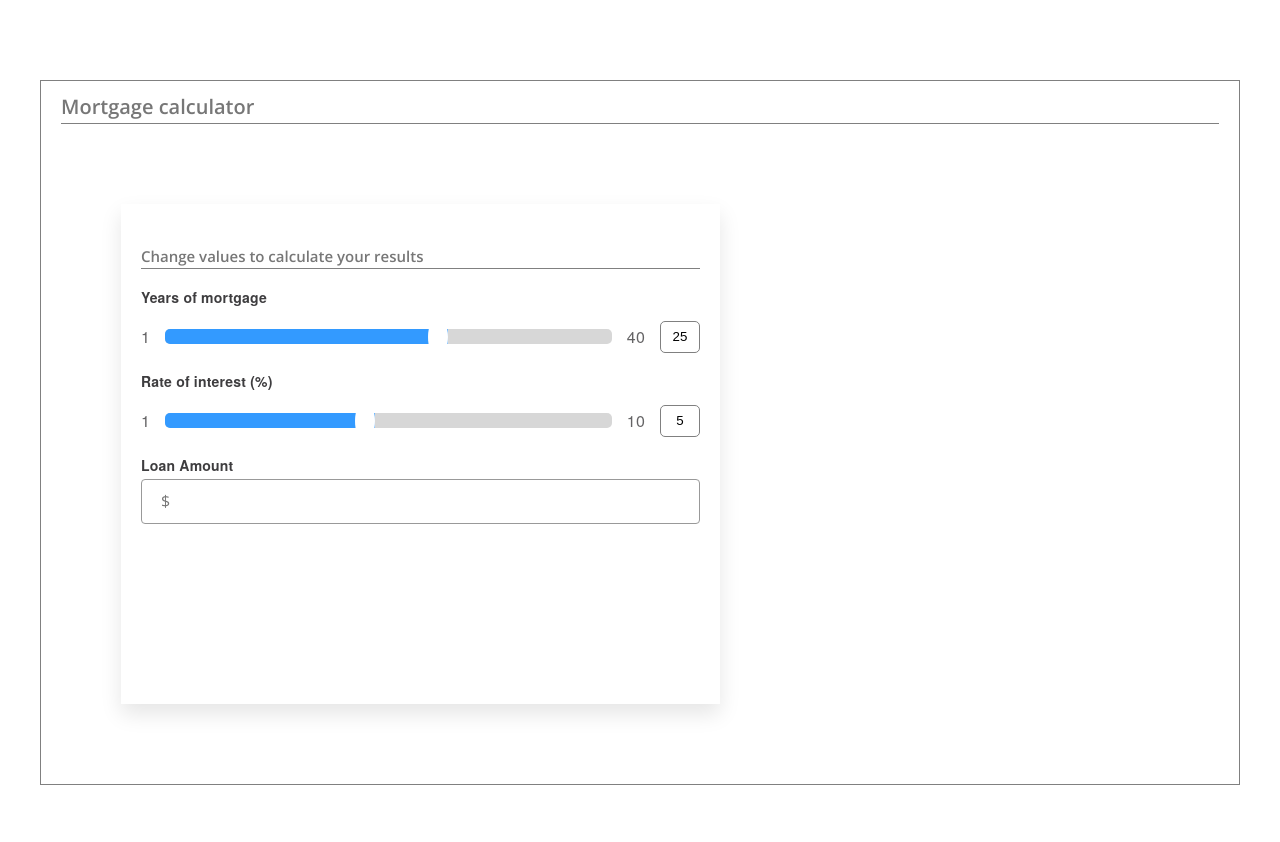
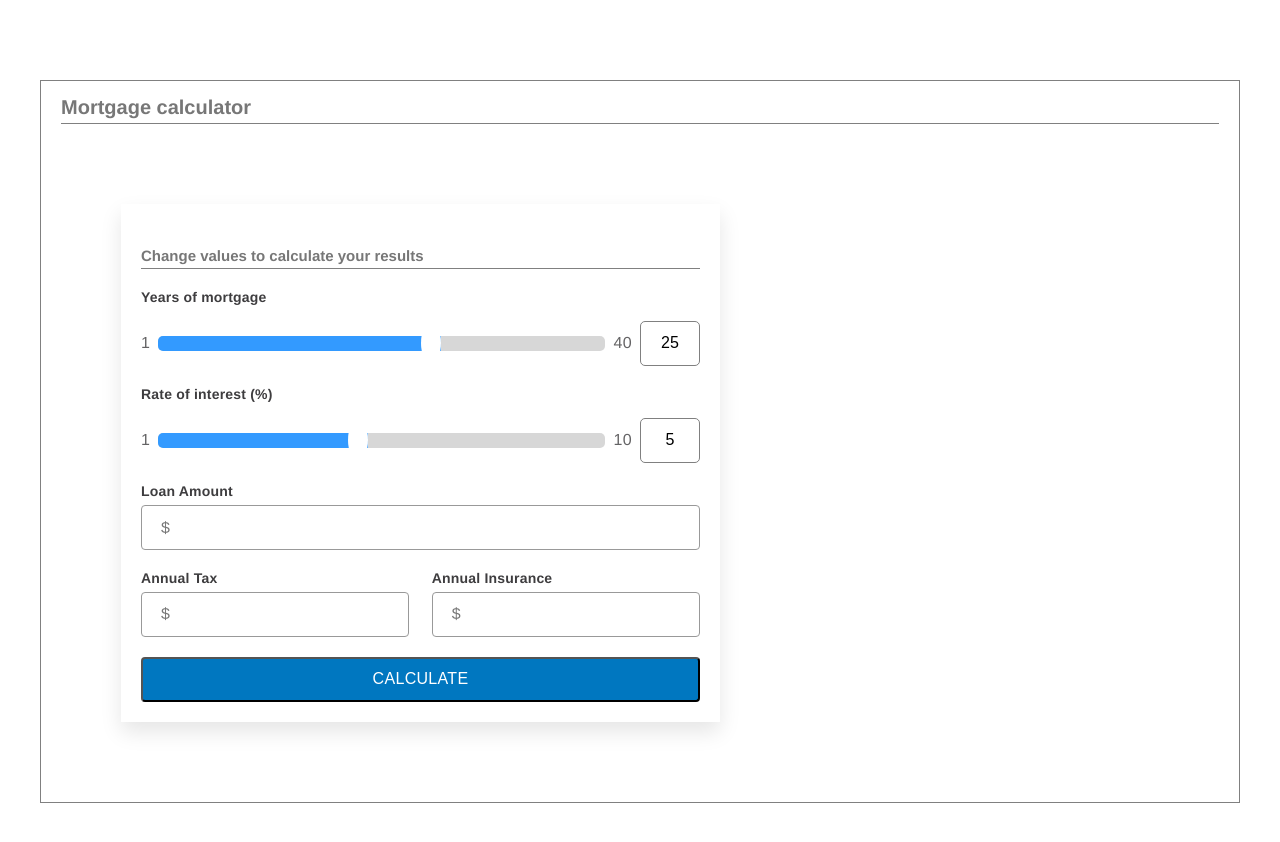
Before and after one commit to miguelamores/calculator, a website built with webpack: page index.html in a window 1280 px wide. Built offline with nearby package versions, Linux system fonts and the light colour scheme.

Commit message:
button calculate

```diff
--- a/index.html
+++ b/index.html
@@ -42,14 +42,33 @@
                     </div>
                 </div>
 
-                <div class="loan">
+                <div class="form-group">
                     <p class="label">Loan Amount</p>
-                    <div class="loan__input-container">
-                        <span class="loan__dollar">$</span>
-                        <input type="text" class="loan__input">
+                    <div class="form-group__input-container">
+                        <span class="form-group__dollar">$</span>
+                        <input type="text" class="form-group__input">
+                    </div>
+                </div>
+
+                <div class="anual">
+                    <div class="form-group form-group__width">
+                        <p class="label">Annual Tax</p>
+                        <div class="form-group__input-container">
+                            <span class="form-group__dollar">$</span>
+                            <input type="text" class="form-group__input">
+                        </div>
                     </div>
 
+                    <div class="form-group form-group__width">
+                        <p class="label">Annual Insurance</p>
+                        <div class="form-group__input-container">
+                            <span class="form-group__dollar">$</span>
+                            <input type="text" class="form-group__input">
+                        </div>
+                    </div>
                 </div>
+
+                <button class="calculator__button">Calculate</button>
             </div>
        </div>
     </body>
--- a/sass/_base.scss
+++ b/sass/_base.scss
@@ -40,8 +40,8 @@ html {
 }
 
 body {
-    font-family: 'Open Sans', sans-serif;
-    font-weight: 400;
+    font-family: "HelveticaNeue-Light", "Helvetica Neue Light", "Helvetica Neue", Helvetica, Arial, "Lucida Grande", sans-serif;
+    font-weight: 300;
     line-height: 1.6;
     color: var(--color-grey-dark-2);
     //background-image: linear-gradient(to right bottom, var(--color-primary-light), var(--color-primary-dark));
--- a/sass/_components.scss
+++ b/sass/_components.scss
@@ -20,6 +20,18 @@
     &__title {
         margin: 2rem 0;
         border-bottom: 1px solid grey;
+    }
+
+    &__button {
+        width: 100%;
+        height: 4.5rem;
+        border-radius: 4px;
+        background-color: #0077c0;
+        text-transform: uppercase;
+        color: var(--color-white);
+        font-size: 1.6rem;
+        letter-spacing: 0.3px;
+        cursor: pointer;
     }
 }
 
@@ -56,11 +68,12 @@
     }
 
     &__input {
-        width: 4rem;
-        height: 3.2rem;
+        width: 6rem;
+        height: 4.5rem;
         border: 1px solid gray;
         border-radius: 5px;
         text-align: center;
+        font-size: 1.6rem;
     }
 }
 
@@ -93,7 +106,7 @@
 }
 
 
-.loan {
+.form-group {
     font-size: 1.6rem;
 
     &__input-container {
@@ -121,7 +134,13 @@
         border: solid 1px #3e3d3f;
     }
 
-//     &__dollar + &__input {
-//         border-left:none;
-//     }
+    &__width {
+        width: 48%;
+    }
 }
+
+.anual {
+    display: flex;
+    justify-content: space-between;
+    margin: 2rem 0;
+}
--- a/sass/_typography.scss
+++ b/sass/_typography.scss
@@ -1,5 +1,4 @@
 .label {
-    font-family: HelveticaNeue;
     font-size: 1.4rem;
     font-weight: bold;
     font-style: normal;
@@ -12,7 +11,6 @@
 
 .min {
     opacity: 0.8;
-    font-family: HelveticaNeue;
     font-size: 16px;
     font-weight: normal;
     font-style: normal;
```
Also changed, not shown: css/style.css.
